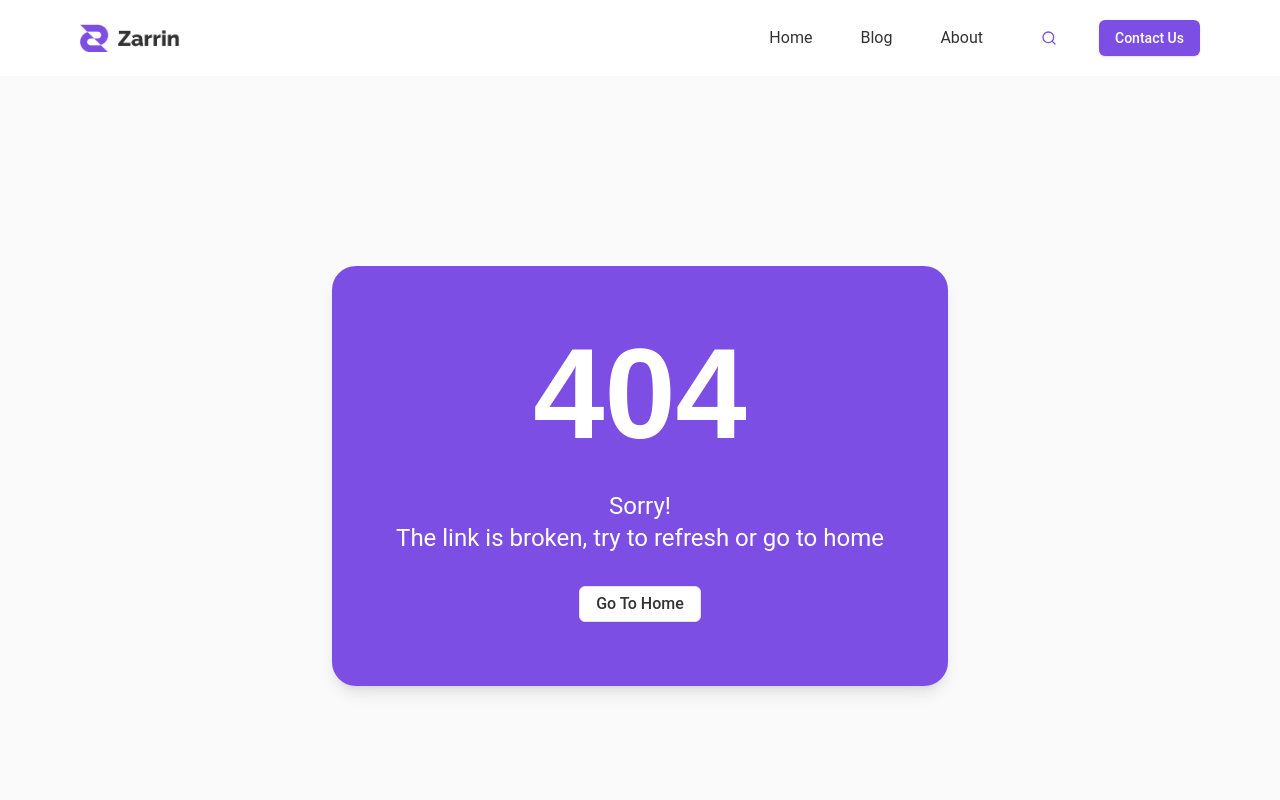
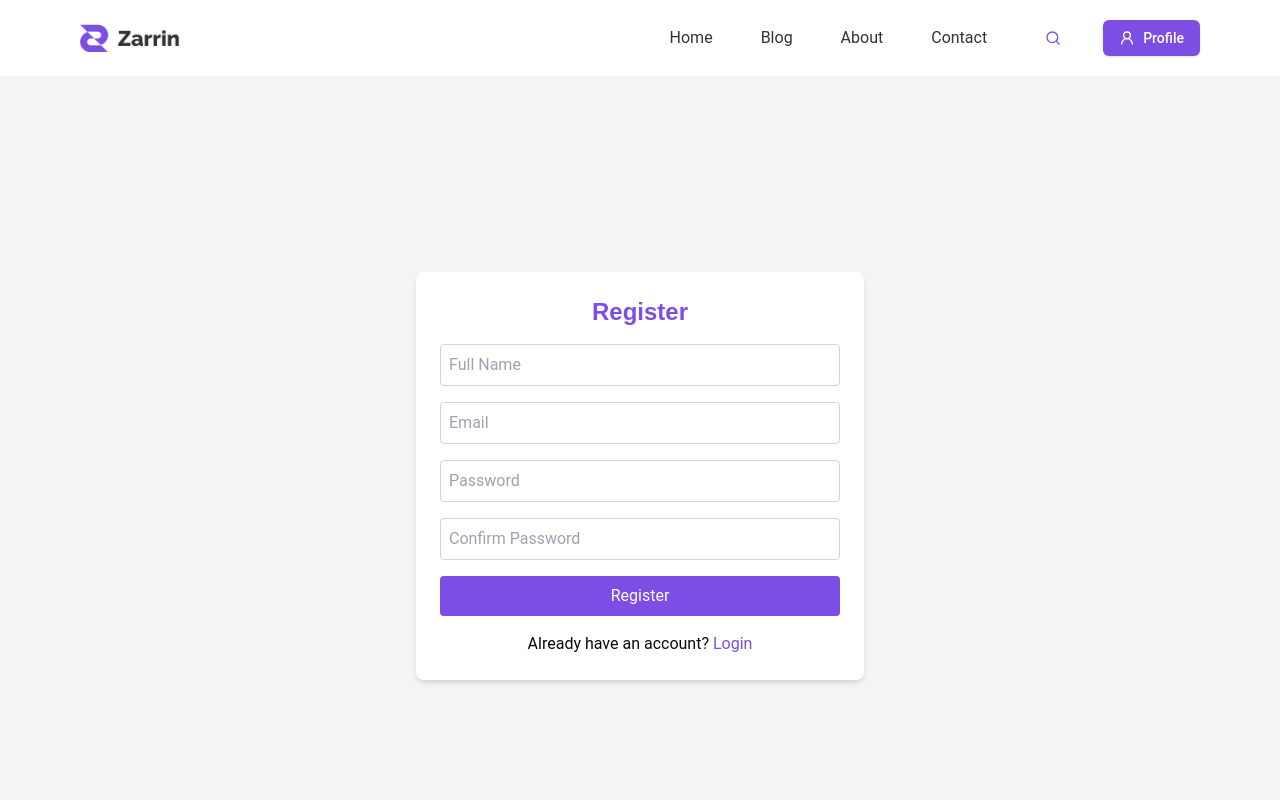
Before and after one commit to Abdulazizgr/blog-site, a Next.js app: page /auth/register in a window 1280 px wide. Before the commit this address had no page. Shown: the top 800 px of the page. Built offline with nearby package versions, Linux system fonts and the light colour scheme.

Commit message:
feat(admin): integrate React Quill with custom image upload handler

```diff
--- a/package.json
+++ b/package.json
@@ -17,6 +17,7 @@
     "next": "14.2.15",
     "react": "^18",
     "react-dom": "^18",
+    "react-quill": "^2.0.0",
     "react-social-icons": "^6.24.0",
     "tailwind-merge": "^3.2.0",
     "tailwindcss-animate": "^1.0.7"
--- /dev/null
+++ b/src/app/auth/login/page.tsx
@@ -0,0 +1,44 @@
+import type { NextPage } from "next";
+import Link from "next/link";
+
+const Login: NextPage = () => {
+  return (
+    <div className="min-h-screen bg-gray-100 flex flex-col p-4">
+      <div className="flex-grow flex items-center justify-center">
+        <div className="bg-white p-6 rounded-lg shadow-md w-full max-w-md">
+          <h2 className="text-2xl text-primary-purple font-bold text-center mb-4">
+            Login
+          </h2>
+          <form className="space-y-4">
+            <input
+              type="email"
+              placeholder="Email"
+              className="w-full p-2 border border-gray-300 rounded"
+              required
+            />
+            <input
+              type="password"
+              placeholder="Password"
+              className="w-full p-2 border border-gray-300 rounded"
+              required
+            />
+            <button
+              type="submit"
+              className="w-full p-2 bg-primary-purple text-white rounded hover:bg-primary-purple/90"
+            >
+              Login
+            </button>
+          </form>
+          <p className="text-center mt-4">
+            Don&apos;t have an account?{" "}
+            <Link href="/auth/register" className="text-primary-purple">
+              Register
+            </Link>
+          </p>
+        </div>
+      </div>
+    </div>
+  );
+};
+
+export default Login;
--- /dev/null
+++ b/src/app/auth/register/page.tsx
@@ -0,0 +1,56 @@
+import type { NextPage } from "next";
+import Link from "next/link";
+
+const Register: NextPage = () => {
+  return (
+    <div className="min-h-screen bg-gray-100 flex flex-col p-4">
+      <div className="flex-grow flex items-center justify-center">
+        <div className="bg-white p-6 rounded-lg shadow-md w-full max-w-md">
+          <h2 className="text-2xl text-primary-purple font-bold text-center mb-4">
+            Register
+          </h2>
+          <form className="space-y-4">
+            <input
+              type="text"
+              placeholder="Full Name"
+              className="w-full p-2 border border-gray-300 rounded"
+              required
+            />
+            <input
+              type="email"
+              placeholder="Email"
+              className="w-full p-2 border border-gray-300 rounded"
+              required
+            />
+            <input
+              type="password"
+              placeholder="Password"
+              className="w-full p-2 border border-gray-300 rounded"
+              required
+            />
+            <input
+              type="password"
+              placeholder="Confirm Password"
+              className="w-full p-2 border border-gray-300 rounded"
+              required
+            />
+            <button
+              type="submit"
+              className="w-full p-2 bg-primary-purple text-white rounded hover:bg-primary-purple/90"
+            >
+              Register
+            </button>
+          </form>
+          <p className="text-center mt-4">
+            Already have an account?{" "}
+            <Link href="/auth/login" className="text-primary-purple">
+              Login
+            </Link>
+          </p>
+        </div>
+      </div>
+    </div>
+  );
+};
+
+export default Register;
--- a/src/app/globals.css
+++ b/src/app/globals.css
@@ -2,6 +2,7 @@
 @tailwind components;
 @tailwind utilities;
 @import url("https://fonts.googleapis.com/css2?family=Raleway:wght@400;600;700&family=Roboto:wght@400;500;700&display=swap");
+@import "~react-quill/dist/quill.snow.css";
 
 @layer utilities {
   .text-balance {
--- /dev/null
+++ b/src/app/post/page.tsx
@@ -0,0 +1,52 @@
+"use client";
+
+import type { NextPage } from "next";
+import { useState } from "react";
+import ReactQuill from "react-quill";
+import "react-quill/dist/quill.snow.css";
+import Link from "next/link";
+
+const CreateBlog: NextPage = () => {
+  const [content, setContent] = useState("");
+
+  const handleSubmit = (e: React.FormEvent) => {
+    e.preventDefault();
+    // Here you would typically send the content to an API endpoint
+    console.log("Blog content:", content);
+    alert("Blog saved! (This is a demo, check console for content)");
+  };
+
+  return (
+    <div className="min-h-screen bg-gray-100 flex flex-col">
+      <div className="flex-grow flex items-center justify-center p-4">
+        <div className="bg-white p-6 rounded-lg shadow-md w-full max-w-2xl">
+          <h2 className="text-2xl text-primary-purple font-bold mb-4">
+            Create New Blog
+          </h2>
+          <form onSubmit={handleSubmit} className="space-y-4">
+            <input
+              type="text"
+              placeholder="Title"
+              className="w-full p-2 border border-gray-300 rounded"
+              required
+            />
+            <ReactQuill
+              value={content}
+              onChange={setContent}
+              className="h-64 mb-4"
+              placeholder="Write your blog content here..."
+            />
+            <button
+              type="submit"
+              className="w-full mt-4 p-2 bg-primary-purple text-white rounded hover:bg-primary-purple/90"
+            >
+              Save Blog
+            </button>
+          </form>
+        </div>
+      </div>
+    </div>
+  );
+};
+
+export default CreateBlog;
--- a/src/components/navbar.tsx
+++ b/src/components/navbar.tsx
@@ -2,7 +2,7 @@
 
 import Image from "next/image";
 import { Button } from "./ui/button";
-import { Search, Menu } from "lucide-react";
+import { Search, Menu, User2 } from "lucide-react";
 import { Input } from "@/components/ui/input";
 import { useState } from "react";
 import { usePathname } from "next/navigation";
@@ -18,11 +18,12 @@ const Navbar = () => {
   const [sheetOpen, setSheetOpen] = useState(false);
 
   const pathname = usePathname();
-
+  const isLogin = true;
   const links = [
     { href: "/", label: "Home" },
     { href: "/blog", label: "Blog" },
     { href: "/about", label: "About" },
+    { href: "/contact", label: "Contact" },
   ];
 
   const activePath = pathname === "/" ? "/home" : pathname;
@@ -74,14 +75,25 @@ const Navbar = () => {
 
                   <Input className={`${isOpen ? "hidden" : "block"} w-full`} />
                 </div>
+                {!isLogin ? (
                   <div>
                     <Button
                       variant="default"
                       className="bg-primary-purple hover:bg-primary-purple/90  text-white "
                     >
-                    Contact Us
+                      Login
                     </Button>
                   </div>
+                ) : (
+                  <div>
+                    <Button
+                      variant="default"
+                      className="bg-primary-purple hover:bg-primary-purple/90  text-white "
+                    >
+                      <User2 /> Profile
+                    </Button>
+                  </div>
+                )}
               </div>
             </div>
           </SheetContent>
@@ -119,14 +131,25 @@ const Navbar = () => {
             </Button>
             <Input className={`${isOpen ? "hidden" : "block"} w-48`} />
           </div>
-          <Link href="/contact">
+          {!isLogin ? (
+            <Link href="/auth/login">
               <Button
                 variant="default"
                 className="bg-primary-purple hover:bg-primary-purple/90 text-white "
               >
-              Contact Us
+                Login
               </Button>
             </Link>
+          ) : (
+            <Link href="/profile">
+              <Button
+                variant="default"
+                className="bg-primary-purple hover:bg-primary-purple/90 text-white "
+              >
+                <User2 /> Profile
+              </Button>
+            </Link>
+          )}
         </div>
       </div>
     </div>
```
Also changed, not shown: 1 other file (tests, documents, lock files or other folders). Lines whose indentation alone changed are shown as unchanged.
